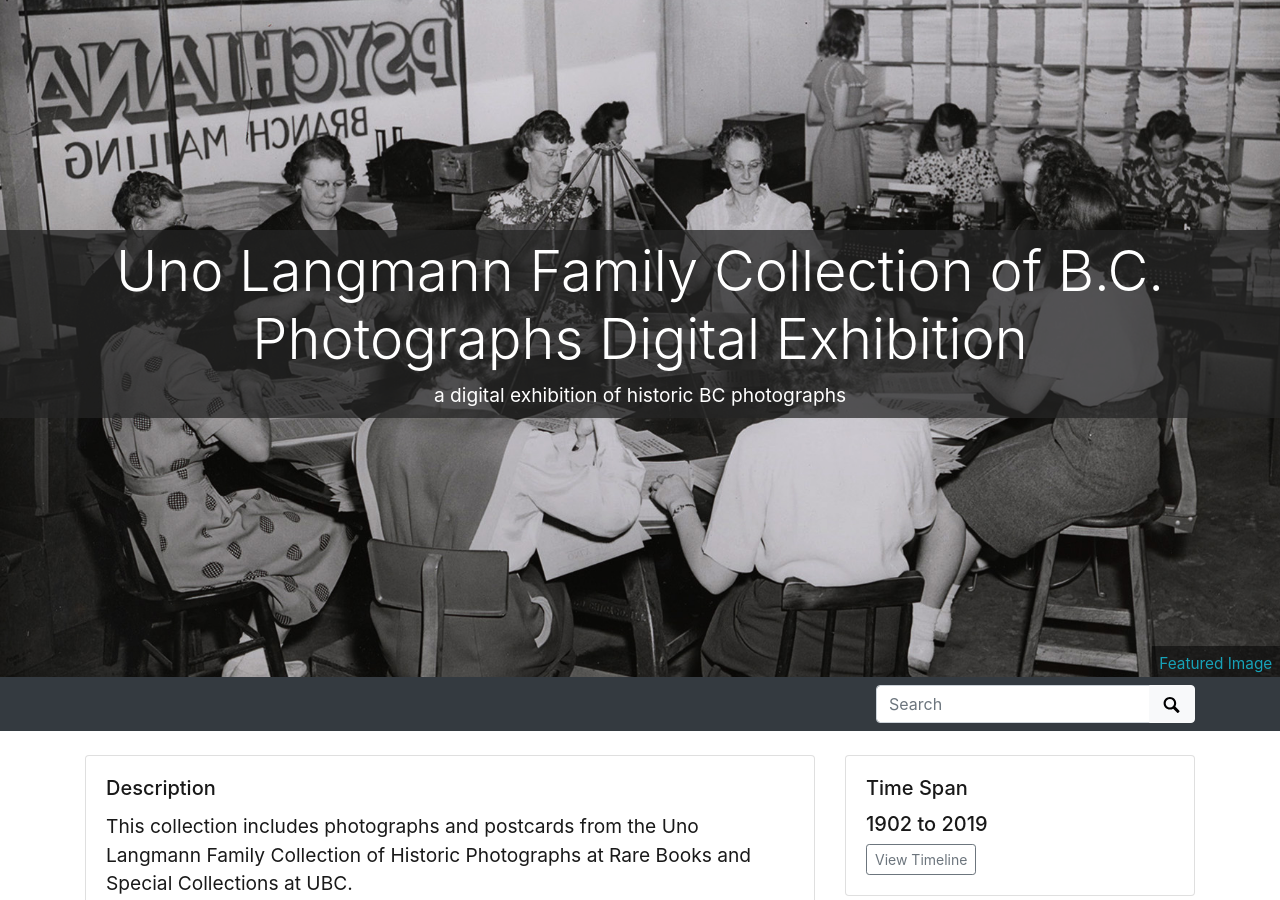
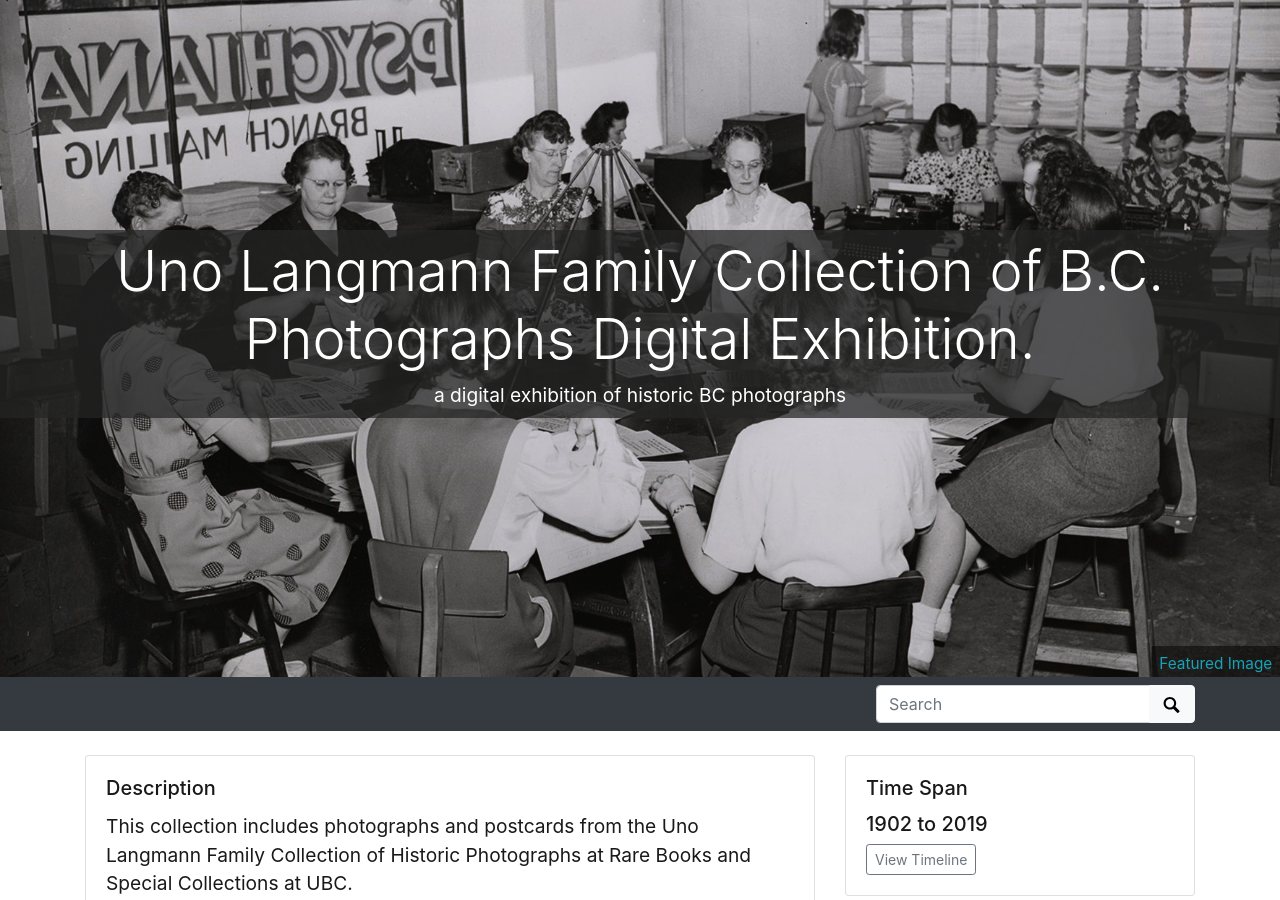
Before and after one commit to ashlynnprasad/langmann-2021, a Jekyll site: the page built from index.md, in a window 1280 px wide and 900 px high. Built offline with Jekyll 4.4.1, drawn with Linux system fonts in a browser that asks for light colours; some of the changed text lies outside the part shown.

Commit message:
example edit - add period

```diff
--- a/_config.yml
+++ b/_config.yml
@@ -18,7 +18,7 @@ source-code: https://github.com/ashlynnprasad/langmann-2021
 # SITE SETTINGS
 #
 # title of site appears in banner
-title: Uno Langmann Family Collection of B.C. Photographs Digital Exhibition
+title: Uno Langmann Family Collection of B.C. Photographs Digital Exhibition.
 # tagline, a short phrase that will appear throughout the site in the top banner
 tagline: a digital exhibition of historic BC photographs
 # description appears in meta tags and other locations
```
